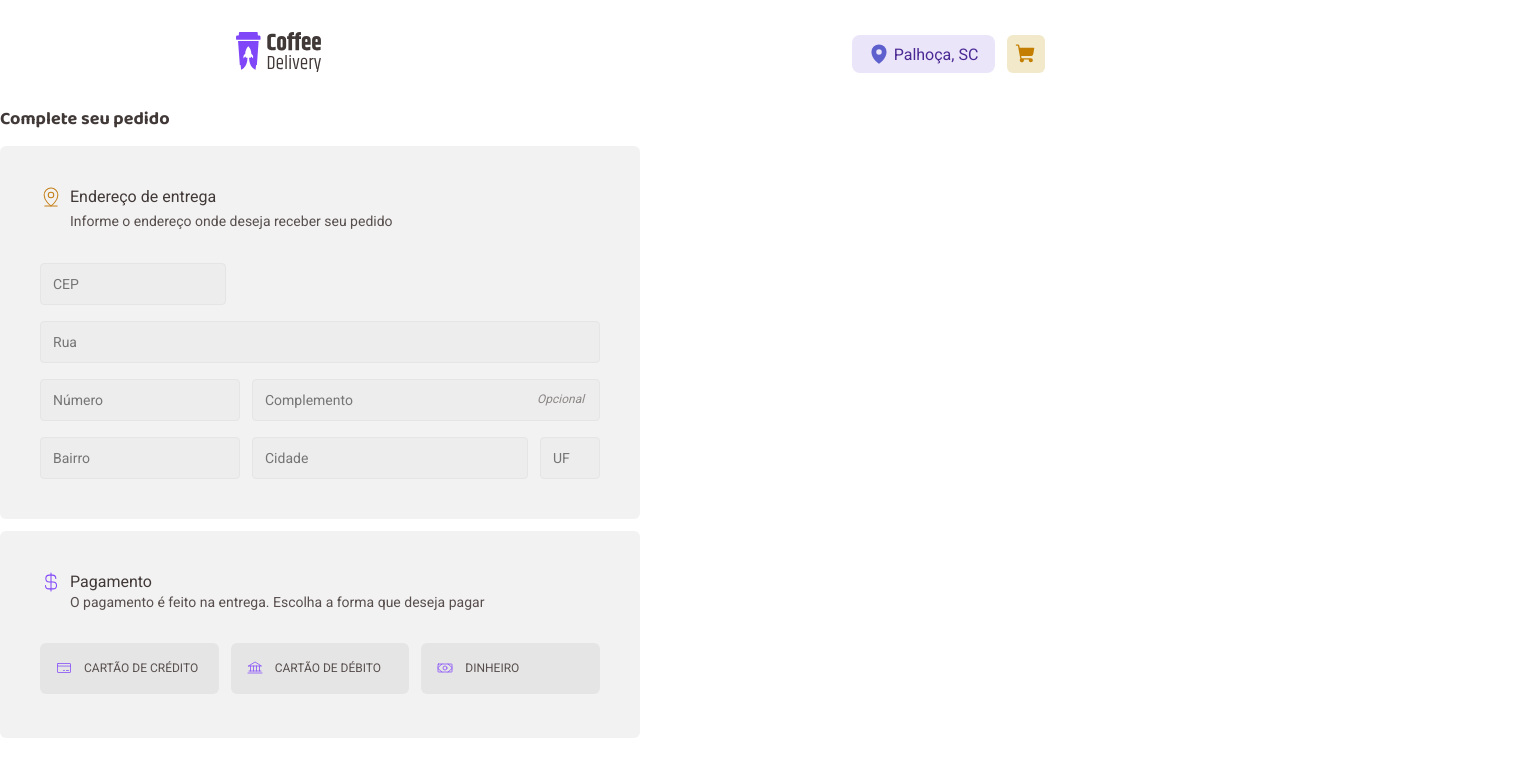
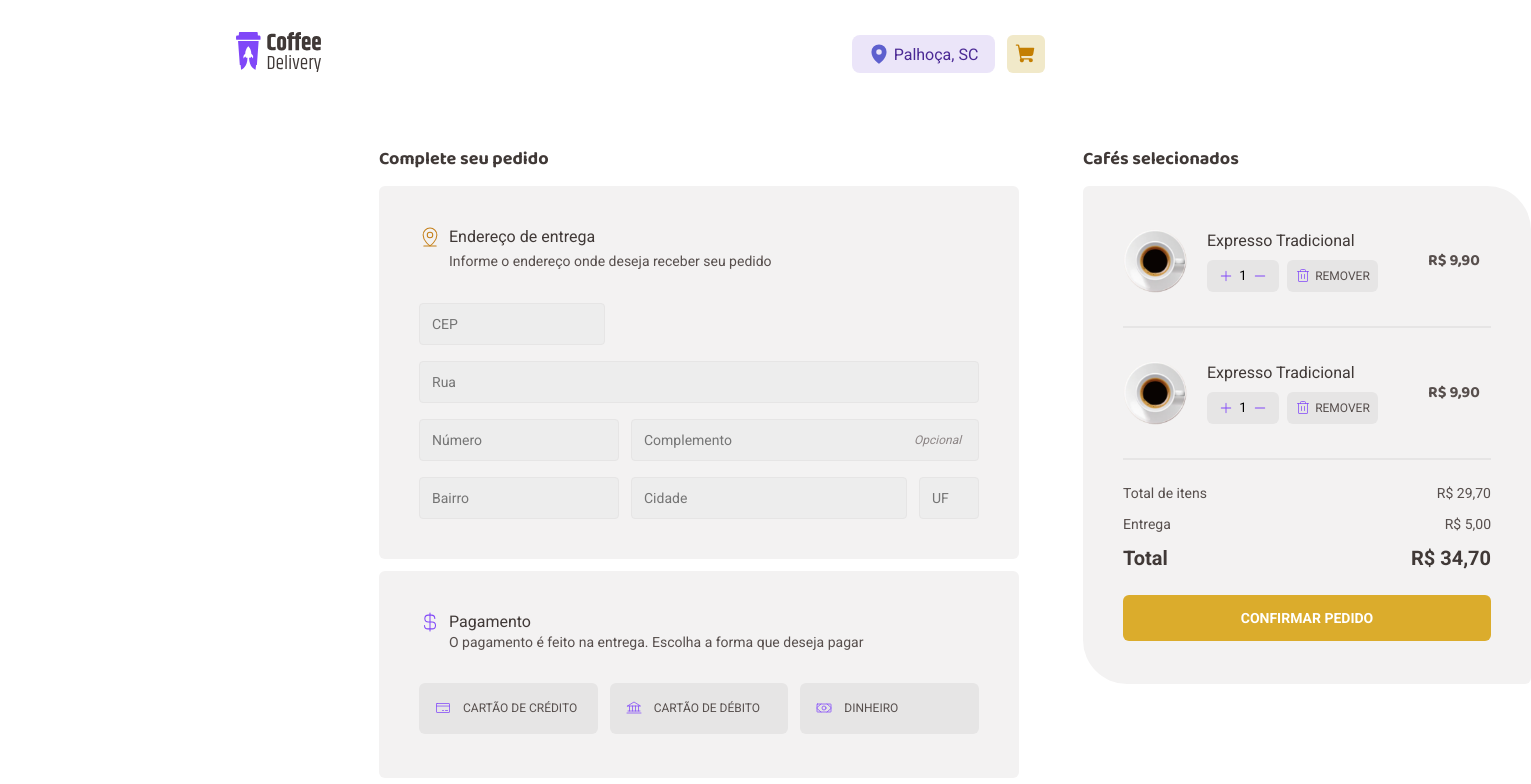
Before and after one commit to GabrielDias97/Coffee-Delivery, a React (Vite) app: page /checkout in a window 1280 px wide. Shown: the top 784 px of the page, 1531 px wide, since content can reach past the window. Built offline with nearby package versions, Linux system fonts and the light colour scheme.

Commit message:
Finalization of the checkout page and some adjustments in the Home and Header components

```diff
--- a/src/Pages/Checkout/index.tsx
+++ b/src/Pages/Checkout/index.tsx
@@ -1,14 +1,16 @@
 import { Header } from "../../components/Header";
-import { AdressFormDiv, AdressInputs, CheckoutContainer, CheckoutLeftDiv, CheckoutRightDiv, LeftBox, PaymentDiv } from "./styles";
+import { AdressFormDiv, AdressInputs, CheckoutContainer, CheckoutLeftDiv, CheckoutRightDiv, LeftBox, PaymentDiv, RightBox } from "./styles";
 import { useForm } from 'react-hook-form'
 import { Bank, CreditCard, CurrencyDollar, MapPinLine, Money } from "phosphor-react";
+import { CheckoutCoffeeCard } from "../../components/CheckoutCoffeeCard";
 
 export function Checkout() {
     const { register, handleSubmit } = useForm()
 
     return (
+        <>
+        <Header />
         <CheckoutContainer>
-            <Header />
             <CheckoutLeftDiv>
                 <h3>Complete seu pedido</h3>
                 <LeftBox>
@@ -50,8 +52,25 @@ export function Checkout() {
                 </LeftBox>
             </CheckoutLeftDiv>
             <CheckoutRightDiv>
-
+                <h3>Cafés selecionados</h3>
+                <RightBox>
+                    <CheckoutCoffeeCard />
+                    <CheckoutCoffeeCard />
+                    <div className="sumOfValues">
+                        <div className="totalItems">
+                            <span>Total de itens</span> <span>R$ 29,70</span>
+                        </div>
+                        <div className="delivery">
+                            <span>Entrega</span> <span>R$ 5,00</span>
+                        </div>
+                        <div className="total">
+                            <span>Total</span> <span>R$ 34,70</span>
+                        </div>
+                    </div>
+                    <button>Confirmar pedido</button>
+                </RightBox>
             </CheckoutRightDiv>
         </CheckoutContainer>
+        </>
     )
 }
--- a/src/Pages/Checkout/styles.ts
+++ b/src/Pages/Checkout/styles.ts
@@ -1,11 +1,12 @@
 import styled from 'styled-components'
 
 export const CheckoutContainer = styled.div `
-
+  display: flex;
 `;
 
 export const CheckoutLeftDiv = styled.div `
 
+  margin: 40px 32px 0px 379px;
 
   h3 {
       font-family: 'Baloo 2';
@@ -73,7 +74,11 @@ export const AdressInputs = styled.div `
       padding: 12px;
       border: 1px solid ${(props) => props.theme['base_button']};
       border-radius: 4px;
-      background: ${(props) => props.theme['base_input']} ;
+      background: ${(props) => props.theme['base_input']};
+
+      :focus {
+        outline: 1px solid ${(props) => props.theme['yellow_dark']};
+      }
   }
 
   .streetDiv input {
@@ -95,8 +100,8 @@ export const AdressInputs = styled.div `
 
   #optional {
     position: absolute;
-    top: 392px;
-    left: 537px;
+    top: 433px;
+    left: 914px;
 
     font-style: italic;
     font-weight: 400;
@@ -185,10 +190,84 @@ export const PaymentDiv = styled.div`
       background: ${(props) => props.theme['base_button']}; ;
       border: none;
       border-radius: 6px;
+      cursor: pointer;
+
+      :hover {
+        background: ${(props) => props.theme['base_hover']};
+      }
     }
   }
 `;
 
 export const CheckoutRightDiv = styled.div `
+  margin: 40px 160px 0px 32px;
 
+
+  h3 {
+    font-family: 'Baloo 2';
+    font-style: normal;
+    font-weight: 700;
+    font-size: 18px;
+    line-height: 130%;
+    color: ${(props) => props.theme['base_subtitle']};
+    margin-bottom: 15px;
+  }
 `;
+
+export const RightBox = styled.div`
+  width: 448px;
+  height: 498px;
+  padding: 10px 40px 40px 40px;
+  border-radius: 6px 44px;
+
+  background: ${(props) => props.theme['base_card']};
+
+  button {
+    width: 368px;
+    height: 46px;
+
+    background: ${(props) => props.theme['yellow']};
+    border-radius: 6px;
+    border: none;
+
+    color: ${(props) => props.theme['white']};
+    font-weight: 700;
+    font-size: 14px;
+    line-height: 160%;
+    text-transform: uppercase;
+    cursor: pointer;
+
+    &:hover {
+      background: ${(props) => props.theme['yellow_dark']};
+    }
+
+  }
+
+  .sumOfValues {
+    display: flex;
+    flex-direction: column;
+    gap: 12px;
+    padding-top: 24px;
+    padding-bottom: 24px;
+  }
+
+  .totalItems, .delivery {
+    display: flex;
+    justify-content: space-between;
+
+    color: ${(props) => props.theme['base_text']};
+    font-weight: 400;
+    font-size: 14px;
+    line-height: 130%;
+  }
+
+  .total {
+    display: flex;
+    justify-content: space-between;
+
+    color: ${(props) => props.theme['base_subtitle']};
+    font-weight: 700;
+    font-size: 20px;
+    line-height: 130%;
+  }
+`;
--- /dev/null
+++ b/src/components/CheckoutCoffeeCard/index.tsx
@@ -0,0 +1,35 @@
+import { Minus, Plus, Trash } from "phosphor-react";
+import { BorderAtBottom, CardContainer } from "./styles";
+
+
+export function CheckoutCoffeeCard() {
+    return (
+        <>
+        <CardContainer>
+            <div className="imgDiv">
+                <img src="/Coffees/Expresso.png" alt="Imagem de um café expresso tradicional" />
+            </div>
+            <div className="coffeeInfoDiv">
+                <h4>Expresso Tradicional</h4>
+                <div className="midDiv">
+                    <div className="quantityDiv">
+                        <Plus size={14} color="#8047F8" weight="fill" />
+                        <input type="number" name="quantity" defaultValue={1} />
+                        <Minus size={14} color="#8047F8" weight="fill" />
+                    </div>
+                    <div className="removeDiv">
+                        <Trash size={16} color="#8047F8" weight="light" />
+                        <span>Remover</span>
+                    </div>
+                </div>
+            </div>
+            <div className="price">
+                <span className="local-currency">R$</span>
+                <span className="cost">9,90</span>
+            </div>
+        </CardContainer>
+        <BorderAtBottom></BorderAtBottom>
+        </>
+
+    )
+}
--- /dev/null
+++ b/src/components/CheckoutCoffeeCard/styles.ts
@@ -0,0 +1,114 @@
+import styled from 'styled-components';
+
+export const CardContainer = styled.div`
+  display: flex;
+  align-items: center;
+  width: 368px;
+  height: 80px;
+  margin-top: 25px;
+  margin-bottom: 25px;
+
+  .imgDiv, img {
+      width: 64px;
+      height: 64px;
+      margin-right: 20px;
+  }
+
+  .coffeeInfoDiv {
+    display: flex;
+    flex-direction: column;
+    margin-right: 50px;
+
+    h4 {
+      width: 148px;
+      height: 21px;
+      margin-bottom: 8px;
+
+      font-weight: 400;
+      font-size: 16px;
+      line-height: 130%;
+
+      color: ${(props) => props.theme['base_subtitle']};
+    }
+
+    .midDiv {
+      display: flex;
+      gap: 8px;
+    }
+
+
+    .quantityDiv {
+      display: flex;
+      align-items: center;
+      justify-content: center;
+      width: 72px;
+      height: 32px;
+
+      background: ${(props) => props.theme['base_button']};
+      border-radius: 6px;
+
+      input {
+        width: 20px;
+        height: 20px;
+        text-align: center;
+        background: ${(props) => props.theme['base_button']};
+        border: none;
+      }
+
+      input::-webkit-outer-spin-button,
+      input::-webkit-inner-spin-button {
+        -webkit-appearance: none;
+        margin: 0;
+      }
+    }
+
+    .removeDiv {
+      display: flex;
+      align-items: center;
+      justify-content: center;
+      gap: 4px;
+      width: 91px;
+      height: 32px;
+
+      background: ${(props) => props.theme['base_button']};
+      border-radius: 6px;
+      cursor: pointer;
+
+      :hover {
+        background: ${(props) => props.theme['base_hover']};
+      }
+
+      span {
+        padding-top: 1px;
+        font-weight: 400;
+        font-size: 12px;
+        line-height: 160%;
+        text-transform: uppercase;
+        color: ${(props) => props.theme['base_text']};
+
+      }
+    }
+  }
+
+  .price {
+    display: flex;
+    gap: 3px;
+
+    .local-currency, .cost {
+      color: ${(props) => props.theme['base_text']};
+      font-family: 'Baloo 2';
+      font-weight: 700;
+      font-size: 16px;
+      line-height: 130%;
+    }
+  }
+`;
+
+export const BorderAtBottom = styled.div`
+  width: 368px;
+height: 0px;
+
+/* Base/Button */
+
+border: 1px solid ${(props) => props.theme['base_button']};
+`;
--- a/src/components/CoffeeCard/styles.ts
+++ b/src/components/CoffeeCard/styles.ts
@@ -87,6 +87,7 @@ export const BuyArea = styled.div `
     display: flex;
     align-items: center;
     margin-right: 23px;
+    width: 67px;
   }
 
   .price .local-currency {
@@ -104,7 +105,7 @@ export const BuyArea = styled.div `
     color: ${(props) => props.theme['base_text']};
     font-family: 'Baloo 2';
     font-weight: 800;
-    font-size: 24px;
+    font-size: 22px;
     line-height: 31.2px;
   }
 
--- a/src/components/Header/styles.ts
+++ b/src/components/Header/styles.ts
@@ -37,4 +37,5 @@ export const ShoppingCartDiv = styled.div `
   padding: 8px;
   border-radius: 6px;
   background-color: ${(props) => props.theme['yellow_light']};
+  cursor: pointer;
 `;
```
